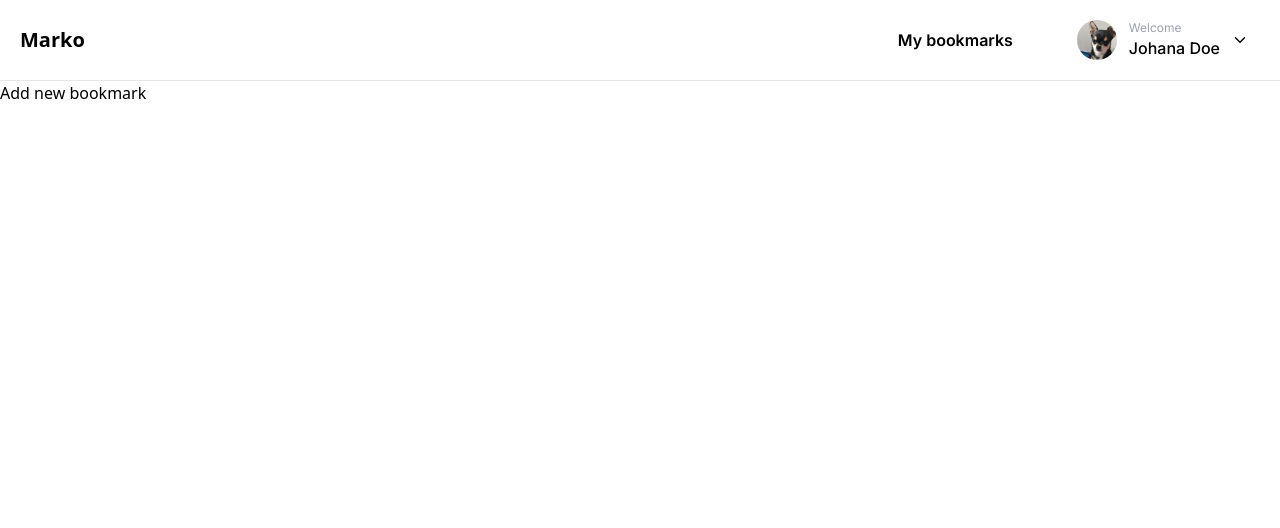
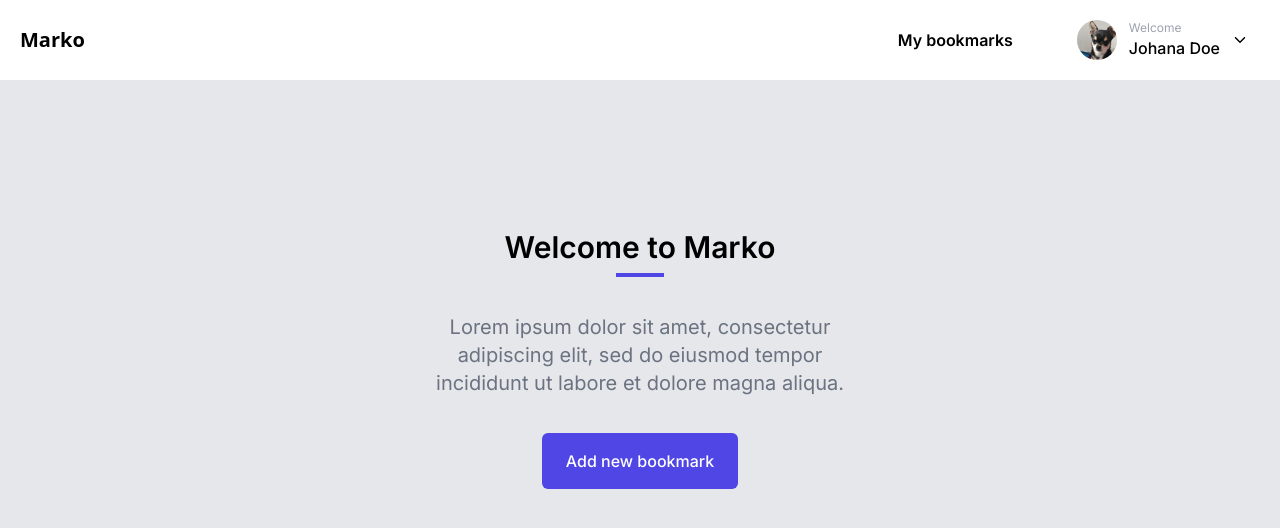
Before and after one commit to Holatresveces/marko-bookmark, a React (Create React App) app: page / in a window 1280 px wide. Shown: the top 528 px of the page. Built offline with nearby package versions, Linux system fonts and the light colour scheme.

Commit message:
Create Welcome component

```diff
--- a/src/App.tsx
+++ b/src/App.tsx
@@ -3,6 +3,8 @@ import { Bookmark } from "./interfaces";
 import BookmarkList from "./components/BookmarkList";
 import AddBookmarkDialog from "./components/AddBookmarkDialog";
 import Header from "./components/Header";
+import Button from "./components/Button";
+import Welcome from "./components/Welcome";
 
 const App = () => {
   const [bookmarks, setBookmarks] = useState<Bookmark[]>(() => {
@@ -37,8 +39,17 @@ const App = () => {
   return (
     <>
       <Header />
-      <button onClick={toggleAddBookmarkDialog}>Add new bookmark</button>
-      <BookmarkList bookmarks={bookmarks} deleteBookmark={deleteBookmark} />
+      <main className="bg-gray-200 font-Inter h-screen">
+        <div className="max-w-7xl mx-auto">
+          <div className="p-5">
+            {bookmarks.length === 0 ? (
+              <Welcome toggleAddBookmarkDialog={toggleAddBookmarkDialog} />
+            ) : (
+              <BookmarkList
+                bookmarks={bookmarks}
+                deleteBookmark={deleteBookmark}
+              />
+            )}
             {showAddBookmarkDialog && (
               <AddBookmarkDialog
                 addBookmark={addBookmark}
@@ -46,6 +57,9 @@ const App = () => {
                 toggleDialog={toggleAddBookmarkDialog}
               />
             )}
+          </div>
+        </div>
+      </main>
     </>
   );
 };
--- /dev/null
+++ b/src/components/Welcome.tsx
@@ -0,0 +1,21 @@
+import Button from "./Button";
+
+interface Props {
+  toggleAddBookmarkDialog: () => void;
+}
+
+const Welcome = ({ toggleAddBookmarkDialog }: Props) => {
+  return (
+    <div className="max-w-md mx-auto mt-32 flex flex-col items-center">
+      <h1 className="font-semibold text-3xl mb-2">Welcome to Marko</h1>
+      <div className="w-12 h-1 bg-indigo-600 mb-9"></div>
+      <p className="text-gray-500 text-center text-xl mb-9">
+        Lorem ipsum dolor sit amet, consectetur adipiscing elit, sed do eiusmod
+        tempor incididunt ut labore et dolore magna aliqua.
+      </p>
+      <Button text="Add new bookmark" onClick={toggleAddBookmarkDialog} />
+    </div>
+  );
+};
+
+export default Welcome;
```
Lines whose indentation alone changed are shown as unchanged.
